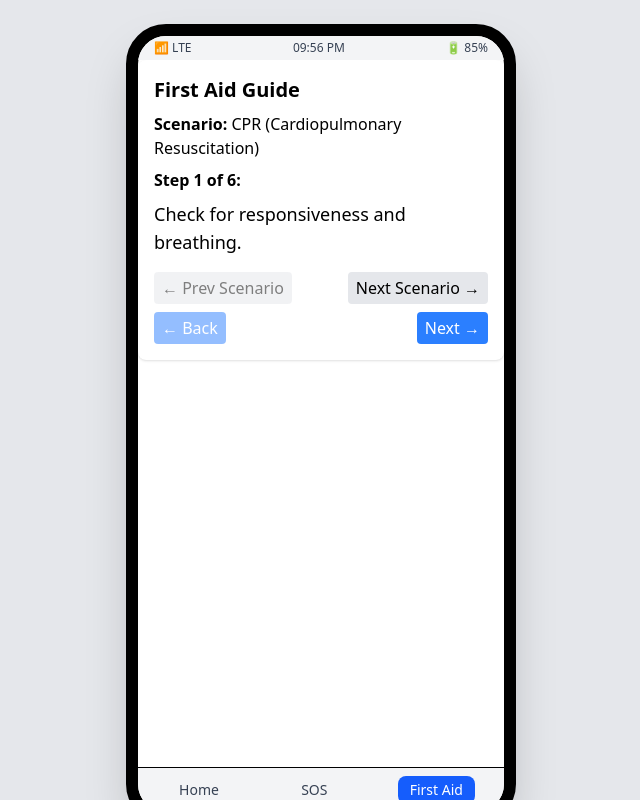
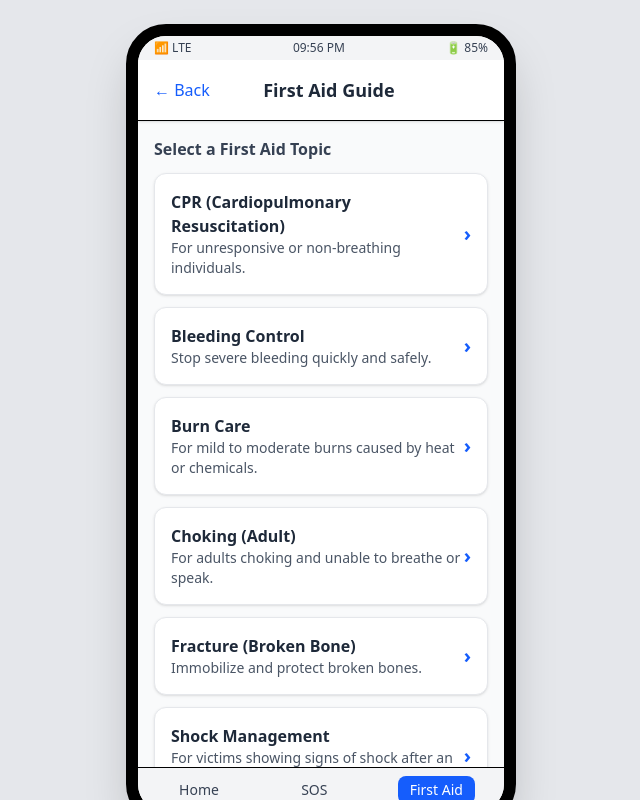
Before and after one commit to Saahil-Gupta/MEC--2025, a React (Vite) app in the folder life-link-pro/: page / in a window 1280 px wide. Both pictures are taken after a click on the button "First Aid". Shown: the whole page, without its empty margins (319-959 px from the left). Built offline with nearby package versions, Linux system fonts and the light colour scheme.

Commit message:
fixed firstaid

```diff
--- a/life-link-pro/data/firstAid.json
+++ /dev/null
@@ -1,51 +0,0 @@
-[
-  {
-    "title": "CPR (Cardiopulmonary Resuscitation)",
-    "steps": [
-      "Check for responsiveness and breathing.",
-      "Call for emergency help if unresponsive.",
-      "Place hands in the center of the chest.",
-      "Push hard and fast at a rate of 100-120 compressions per minute.",
-      "Give 2 rescue breaths after every 30 compressions if trained.",
-      "Continue until help arrives or the person breathes."
-    ]
-  },
-  {
-    "title": "Bleeding Control",
-    "steps": [
-      "Put on gloves if available.",
-      "Apply direct pressure to the wound with a clean cloth.",
-      "Elevate the injured area if possible.",
-      "Keep pressure on until bleeding stops.",
-      "Apply a bandage securely once bleeding stops."
-    ]
-  },
-  {
-    "title": "Burn Care",
-    "steps": [
-      "Cool the burn with running water for 10 minutes.",
-      "Remove tight clothing or jewelry near the area.",
-      "Cover the burn loosely with a sterile, non-stick dressing.",
-      "Do not apply ice or creams.",
-      "Seek medical help for severe burns."
-    ]
-  },
-  {
-    "title": "Choking Adult",
-    "steps": [
-      "Ask if the person can speak or cough.",
-      "If not, stand behind and give 5 back blows between shoulder blades.",
-      "Follow with 5 abdominal thrusts (Heimlich maneuver).",
-      "Repeat until the object is expelled or help arrives."
-    ]
-  },
-  {
-    "title": "Fracture (Broken Bone)",
-    "steps": [
-      "Immobilize the injured area.",
-      "Apply a splint if you know how.",
-      "Use ice to reduce swelling (not directly on skin).",
-      "Seek medical attention as soon as possible."
-    ]
-  }
-]
--- a/life-link-pro/src/components/card.jsx
+++ b/life-link-pro/src/components/card.jsx
@@ -1,8 +1,22 @@
-export default function Card({ title, content }) {
+// src/components/Card.jsx
+import React from "react";
+
+export default function Card({ title, content, onClick, flipped = false }) {
   return (
-    <div className="bg-white rounded-xl shadow p-4 border">
-      <h3 className="text-lg font-semibold mb-2">{title}</h3>
-      <p className="text-sm text-gray-600">{content}</p>
+    <div
+      onClick={onClick}
+      className={`relative w-full bg-white rounded-2xl shadow-lg border border-gray-200 p-5 transition-all duration-500 transform ${
+        onClick ? "cursor-pointer active:scale-95" : ""
+      } ${flipped ? "rotate-y-180" : ""}`}
+      style={{
+        backfaceVisibility: "hidden",
+        perspective: "1000px",
+      }}
+    >
+      <div className="flex flex-col justify-center items-center text-center space-y-2">
+        <h3 className="text-xl font-semibold text-gray-800">{title}</h3>
+        <p className="text-base text-gray-600 leading-relaxed">{content}</p>
+      </div>
     </div>
   );
 }
--- /dev/null
+++ b/life-link-pro/src/data/firstAid.json
@@ -0,0 +1,69 @@
+[
+  {
+    "title": "CPR (Cardiopulmonary Resuscitation)",
+    "description": "For unresponsive or non-breathing individuals.",
+    "steps": [
+      "Check if the person is responsive and breathing.",
+      "Call emergency services immediately if unresponsive.",
+      "Place the heel of your hand on the center of the chest.",
+      "Push hard and fast — about 2 inches deep, 100–120 times per minute.",
+      "If trained, give 2 rescue breaths after every 30 compressions.",
+      "Continue CPR until help arrives or the person starts breathing."
+    ]
+  },
+  {
+    "title": "Bleeding Control",
+    "description": "Stop severe bleeding quickly and safely.",
+    "steps": [
+      "Put on disposable gloves if available.",
+      "Apply firm, direct pressure with a clean cloth or bandage.",
+      "If bleeding continues, do not remove the first cloth — add another layer.",
+      "Elevate the injured limb if possible.",
+      "Once bleeding stops, secure the bandage tightly and monitor for shock."
+    ]
+  },
+  {
+    "title": "Burn Care",
+    "description": "For mild to moderate burns caused by heat or chemicals.",
+    "steps": [
+      "Cool the burn under running water for at least 10 minutes.",
+      "Remove any jewelry or tight clothing near the burn area.",
+      "Cover the area loosely with a sterile, non-stick dressing.",
+      "Do not apply ice, ointment, or butter.",
+      "Seek medical help for severe burns or large affected areas."
+    ]
+  },
+  {
+    "title": "Choking (Adult)",
+    "description": "For adults choking and unable to breathe or speak.",
+    "steps": [
+      "Ask the person if they can speak or cough.",
+      "If not, stand behind and give 5 back blows between the shoulder blades.",
+      "Follow with 5 abdominal thrusts (Heimlich maneuver).",
+      "Alternate back blows and thrusts until the object is expelled or help arrives.",
+      "If the person becomes unresponsive, start CPR."
+    ]
+  },
+  {
+    "title": "Fracture (Broken Bone)",
+    "description": "Immobilize and protect broken bones.",
+    "steps": [
+      "Keep the injured limb still and support it with a splint if possible.",
+      "Do not attempt to straighten a deformed bone.",
+      "Apply ice wrapped in a cloth to reduce swelling.",
+      "Check for circulation below the injury (numbness or color change).",
+      "Seek immediate medical attention."
+    ]
+  },
+  {
+    "title": "Shock Management",
+    "description": "For victims showing signs of shock after an injury.",
+    "steps": [
+      "Lay the person flat on their back.",
+      "Elevate their legs slightly unless there is a leg injury.",
+      "Keep them warm and comfortable using a blanket or jacket.",
+      "Do not give food or water.",
+      "Call for emergency help and monitor their breathing and pulse."
+    ]
+  }
+]
--- a/life-link-pro/src/pages/FirstAid.jsx
+++ b/life-link-pro/src/pages/FirstAid.jsx
@@ -1,81 +1,125 @@
-import React, { useState } from 'react';
-import firstAidData from '../../data/firstAid.json';
+import { useState } from "react";
+import firstAidData from "../data/firstAid.json";
 
-const FirstAid = () => {
-  // Index for emergency scenarios
-  const [scenarioIdx, setScenarioIdx] = useState(0);
-  // Index for step within scenario
-  const [stepIdx, setStepIdx] = useState(0);
+export default function FirstAid({ navigate }) {
+  const [selectedAid, setSelectedAid] = useState(null);
+  const [stepIndex, setStepIndex] = useState(0);
 
-  const scenario = firstAidData[scenarioIdx];
-  const steps = scenario.steps;
+  // --- LIST VIEW ---
+  if (!selectedAid) {
+    return (
+      <div className="h-full w-full flex flex-col bg-gray-50">
+        {/* Header */}
+        <div className="p-4 border-b bg-white flex items-center justify-between shadow-sm">
+          <button
+            onClick={() => navigate("home")}
+            className="text-blue-600 font-medium"
+          >
+            ← Back
+          </button>
+          <h2 className="text-lg font-semibold text-gray-800">
+            First Aid Guide
+          </h2>
+          <div className="w-10" />
+        </div>
 
-  // Move to previous scenario
-  const handlePrevScenario = () => {
-    setScenarioIdx((idx) => Math.max(0, idx - 1));
-    setStepIdx(0); // reset step to 0
-  };
+        {/* Aid List */}
+        <div className="flex-1 overflow-y-auto p-4">
+          <h3 className="text-gray-700 font-semibold mb-3">
+            Select a First Aid Topic
+          </h3>
+          <ul className="space-y-3">
+            {firstAidData.map((aid, idx) => (
+              <li
+                key={idx}
+                onClick={() => {
+                  setSelectedAid(aid);
+                  setStepIndex(0);
+                }}
+                className="p-4 bg-white border border-gray-200 rounded-xl shadow-sm
+                           hover:bg-blue-50 active:scale-[0.98] transition-all
+                           cursor-pointer flex justify-between items-center"
+              >
+                <div>
+                  <h4 className="font-semibold text-gray-800">{aid.title}</h4>
+                  <p className="text-sm text-gray-600">{aid.description}</p>
+                </div>
+                <span className="text-blue-600 font-semibold text-xl">›</span>
+              </li>
+            ))}
+          </ul>
+        </div>
+      </div>
+    );
+  }
 
-  // Move to next scenario
-  const handleNextScenario = () => {
-    setScenarioIdx((idx) => Math.min(firstAidData.length - 1, idx + 1));
-    setStepIdx(0); // reset step to 0
-  };
-
-  // Move to previous step
-  const handlePrevStep = () => {
-    setStepIdx((idx) => Math.max(0, idx - 1));
-  };
-
-  // Move to next step
-  const handleNextStep = () => {
-    setStepIdx((idx) => Math.min(steps.length - 1, idx + 1));
-  };
+  // --- STEP VIEW ---
+  const steps = selectedAid.steps;
+  const isFirstStep = stepIndex === 0;
+  const isLastStep = stepIndex === steps.length - 1;
 
   return (
-    <div className="max-w-md mx-auto p-4 bg-white rounded-lg shadow">
-      <h2 className="text-xl font-bold mb-2">First Aid Guide</h2>
-      <div className="mb-2">
-        <span className="font-semibold">Scenario:</span> {scenario.title}
+    <div className="h-full w-full flex flex-col bg-gray-50">
+      {/* Header */}
+      <div className="p-4 bg-white border-b shadow-sm flex items-center justify-between">
+        <button
+          onClick={() => {
+            setSelectedAid(null);
+            setStepIndex(0);
+          }}
+          className="text-blue-600 font-medium"
+        >
+          ← Back
+        </button>
+        <h2 className="text-center font-semibold text-base flex-1 text-gray-800">
+          {selectedAid.title}
+        </h2>
+        <div className="w-10" />
       </div>
-      <div className="mb-4">
-        <span className="font-semibold">Step {stepIdx + 1} of {steps.length}:</span>
-        <div className="mt-2 text-lg">{steps[stepIdx]}</div>
+
+      {/* Step View */}
+      <div className="flex-1 flex flex-col justify-center items-center px-5 py-8 text-center">
+        <div className="bg-blue-50 border border-blue-200 rounded-2xl p-6 shadow-sm w-full max-w-md text-gray-800">
+          <p className="inline-block bg-blue-100 text-blue-800 text-sm font-semibold px-3 py-1 rounded-full mb-3">
+            Step {stepIndex + 1} of {steps.length}
+          </p>
+          <p className="text-xl font-medium leading-relaxed">
+            {steps[stepIndex]}
+          </p>
+        </div>
       </div>
-      <div className="flex justify-between mb-2">
-        <button
-          onClick={handlePrevScenario}
-          disabled={scenarioIdx === 0}
-          className="px-2 py-1 bg-gray-200 rounded disabled:opacity-50"
-        >
-          &#8592; Prev Scenario
-        </button>
-        <button
-          onClick={handleNextScenario}
-          disabled={scenarioIdx === firstAidData.length - 1}
-          className="px-2 py-1 bg-gray-200 rounded disabled:opacity-50"
-        >
-          Next Scenario &#8594;
-        </button>
-      </div>
-      <div className="flex justify-between">
-        <button
-          onClick={handlePrevStep}
-          disabled={stepIdx === 0}
-          className="px-2 py-1 bg-blue-500 text-white rounded disabled:opacity-50"
-        >
-          &#8592; Back
-        </button>
-        <button
-          onClick={handleNextStep}
-          disabled={stepIdx === steps.length - 1}
-          className="px-2 py-1 bg-blue-500 text-white rounded disabled:opacity-50"
-        >
-          Next &#8594;
-        </button>
+      {/* Navigation Buttons */}
+      <div className="flex gap-3 p-4 bg-white border-t shadow-sm">
+        {!isFirstStep ? (
+          <button
+            onClick={() => setStepIndex((i) => i - 1)}
+            className="flex-1 py-3 rounded-xl bg-gray-200 text-gray-800 font-medium hover:bg-gray-300 active:scale-95 transition-transform"
+          >
+            ← Previous
+          </button>
+        ) : (
+          <div className="flex-1" />
+        )}
+
+        {!isLastStep ? (
+          <button
+            onClick={() => setStepIndex((i) => i + 1)}
+            className="flex-1 py-3 rounded-xl bg-blue-600 text-white font-semibold hover:bg-blue-700 active:scale-95 transition-transform"
+          >
+            Next →
+          </button>
+        ) : (
+          <button
+            onClick={() => {
+              setSelectedAid(null);
+              setStepIndex(0);
+            }}
+            className="flex-1 py-3 rounded-xl bg-green-600 text-white font-semibold hover:bg-green-700 active:scale-95 transition-transform"
+          >
+            Done ✅
+          </button>
+        )}
       </div>
     </div>
   );
-};
-
-export default FirstAid;
+}
```
